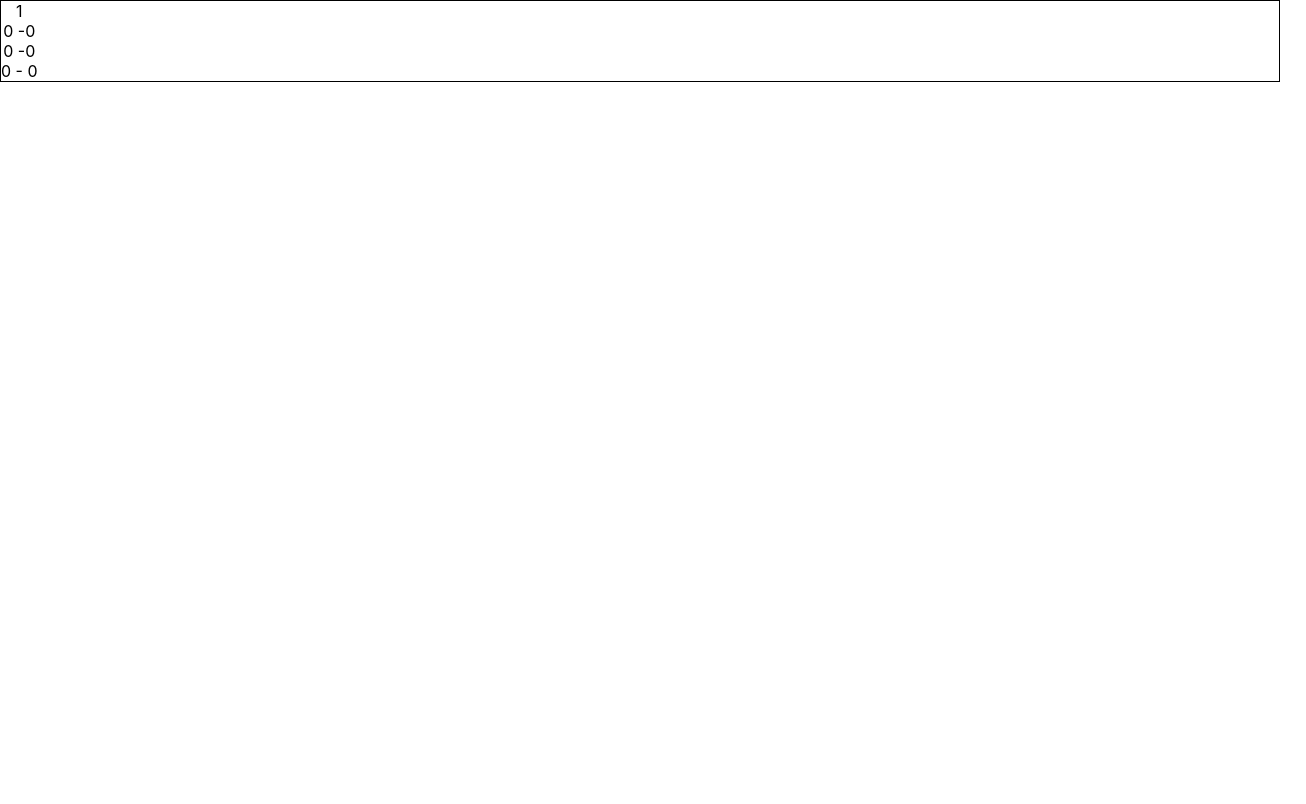
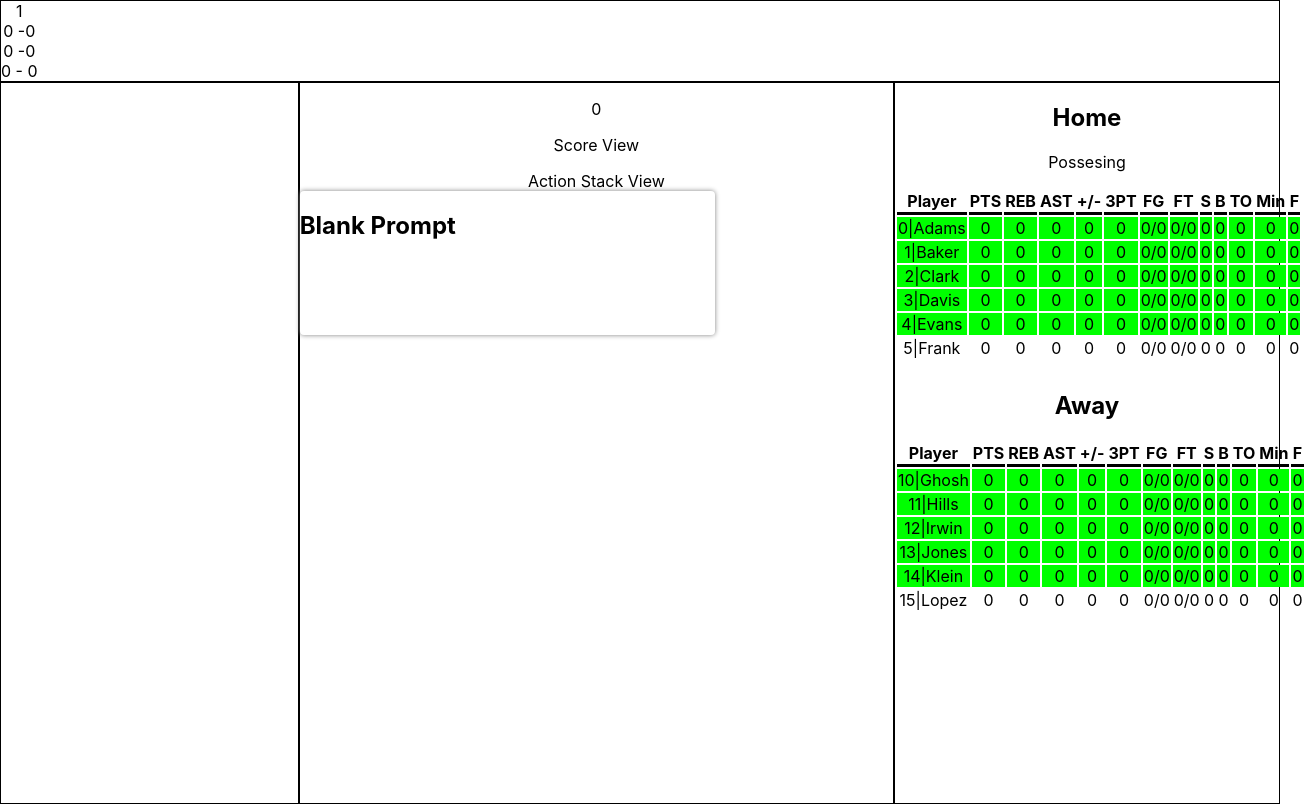
Before and after one commit to z-score-sports/data-entry-site-v2, a React (Create React App) app: page / in a window 1280 px wide. Shown: the whole page, 1306 px wide, since content can reach past the window. Built offline with nearby package versions, Linux system fonts and the light colour scheme.

Commit message:
fixing merge conflict

```diff
--- a/src/App.tsx
+++ b/src/App.tsx
@@ -22,11 +22,11 @@ function App() {
     <GameStateContext.Provider value={context}>
       <div className="App">
         <TopBar/>
-        {gContext.currentTab == "dashboard" && <div className='MainSection'>
+        <div className='MainSection'>
           <LeftPanel/>
           <MainPanel/>
           <RightPanel/>
-        </div>}
+        </div>
       </div>
     </GameStateContext.Provider>
   );
```
